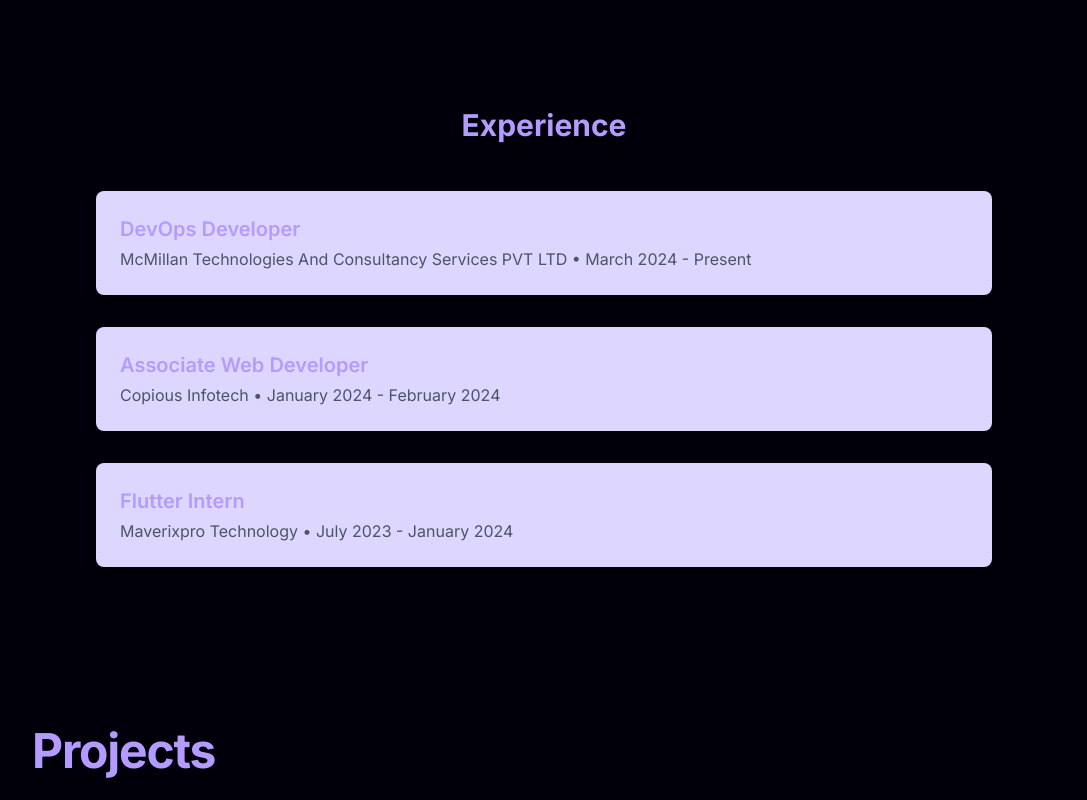
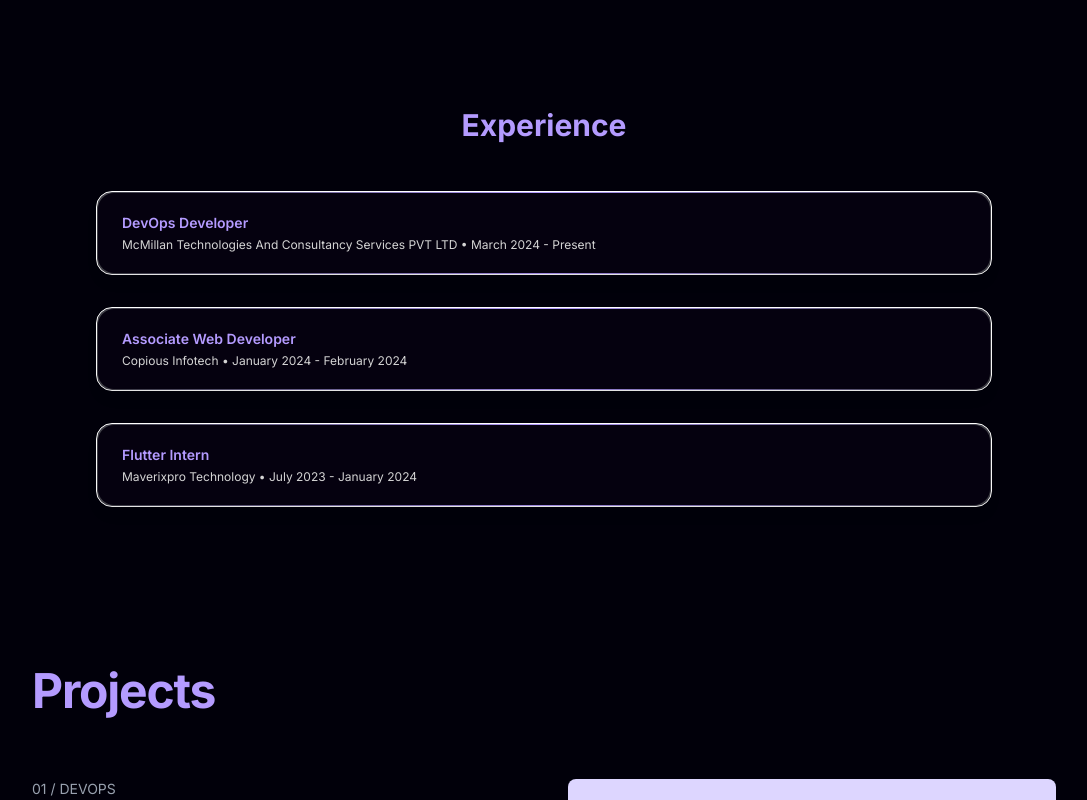
Before and after one commit to Aashish019/ashphotfolio, a Next.js app: page / in a window 1280 px wide. Shown: the part 1472-2272 px from the top of the page, without its empty margins (96-1183 px from the left). Built offline with nearby package versions, Linux system fonts and the light colour scheme.

Commit message:
modified exp

```diff
--- a/src/app/page.tsx
+++ b/src/app/page.tsx
@@ -1,6 +1,7 @@
 "use client";
 import AnimatedParagraph from "@/components/AnimatedParagraph";
 import useScrollAnimation from "@/hooks/useScrollAnimation";
+
 
 
 
@@ -171,18 +172,115 @@
         <div className="container mx-auto px-4 animate-on-scroll" ref={experienceSection} >
           <h2 className="text-3xl font-bold text-center mb-12">Experience</h2>
           <div className="max-w-4xl mx-auto space-y-8">
-            <div className= "backdrop-blur-md bg-violet-200 rounded-lg shadow-md p-6">
-              <h3 className="text-xl font-semibold">DevOps Developer</h3>
-              <p className="text-gray-600 mt-1">McMillan Technologies And Consultancy Services PVT LTD • March 2024 - Present</p>
+            {/* DevOps Developer */}
+            <div className="group">
+            <div
+              className="
+                rounded-2xl
+                bg-gradient-to-r from-white/25 via-[#b49bff] to-white/25
+                p-[1px]                      /* ≈ 1px white/gradient border */
+                transition-all duration-300
+                group-hover:-translate-y-2
+                group-hover:shadow-[0_18px_60px_rgba(0,0,0,0.7)]
+              "
+            >
+              <div
+                className="
+                  relative rounded-[1rem]
+                  bg-[#05010f]               /* dark inner card */
+                  px-6 py-5
+                  flex flex-col gap-3
+                  shadow-lg
+                "
+              >
+                <div className="flex items-start gap-3">
+                  {/* optional logo circle */}
+
+                  <div className="flex-1">
+                    <h3 className="text-sm font-semibold text-white">
+                      DevOps Developer
+                    </h3>
+                    <p className="mt-1 text-xs text-neutral-300">
+                      McMillan Technologies And Consultancy Services PVT LTD •
+                      March 2024 - Present
+                    </p>
+                  </div>
+                </div>
+              </div>
             </div>
-            <div className= "backdrop-blur-md bg-violet-200 rounded-lg shadow-md p-6">
-              <h3 className="text-xl font-semibold">Associate Web Developer</h3>
-              <p className="text-gray-600 mt-1">Copious Infotech • January 2024 - February 2024</p>
+          </div>
+          <div className="group">
+            <div
+              className="
+                rounded-2xl
+                bg-gradient-to-r from-white/25 via-[#b49bff] to-white/25
+                p-[1px]                      /* ≈ 1px white/gradient border */
+                transition-all duration-300
+                group-hover:-translate-y-2
+                group-hover:shadow-[0_18px_60px_rgba(0,0,0,0.7)]
+              "
+            >
+              <div
+                className="
+                  relative rounded-[1rem]
+                  bg-[#05010f]               /* dark inner card */
+                  px-6 py-5
+                  flex flex-col gap-3
+                  shadow-lg
+                "
+              >
+                <div className="flex items-start gap-3">
+                  {/* optional logo circle */}
+
+                  <div className="flex-1">
+                    <h3 className="text-sm font-semibold text-white">
+                      Associate Web Developer
+                    </h3>
+                    <p className="mt-1 text-xs text-neutral-300">
+                      Copious Infotech •
+                      January 2024 - February 2024
+                    </p>
+                  </div>
+                </div>
+              </div>
             </div>
-            <div className="bg-violet-200 backdrop-blur-md rounded-lg shadow-md p-6">
-              <h3 className="text-xl font-semibold">Flutter Intern</h3>
-              <p className="text-gray-600 mt-1">Maverixpro Technology • July 2023 - January 2024</p>
+          </div>
+          <div className="group">
+            <div
+              className="
+                rounded-2xl
+                bg-gradient-to-r from-white/25 via-[#b49bff] to-white/25
+                p-[1px]                      /* ≈ 1px white/gradient border */
+                transition-all duration-300
+                group-hover:-translate-y-2
+                group-hover:shadow-[0_18px_60px_rgba(0,0,0,0.7)]
+              "
+            >
+              <div
+                className="
+                  relative rounded-[1rem]
+                  bg-[#05010f]               /* dark inner card */
+                  px-6 py-5
+                  flex flex-col gap-3
+                  shadow-lg
+                "
+              >
+                <div className="flex items-start gap-3">
+                  {/* optional logo circle */}
+
+                  <div className="flex-1">
+                    <h3 className="text-sm font-semibold text-white">
+                      Flutter Intern
+                    </h3>
+                    <p className="mt-1 text-xs text-neutral-300">
+                      Maverixpro Technology •
+                      July 2023 - January 2024
+                    </p>
+                  </div>
+                </div>
+              </div>
             </div>
+          </div>
           </div>
         </div>
       </section>
```
